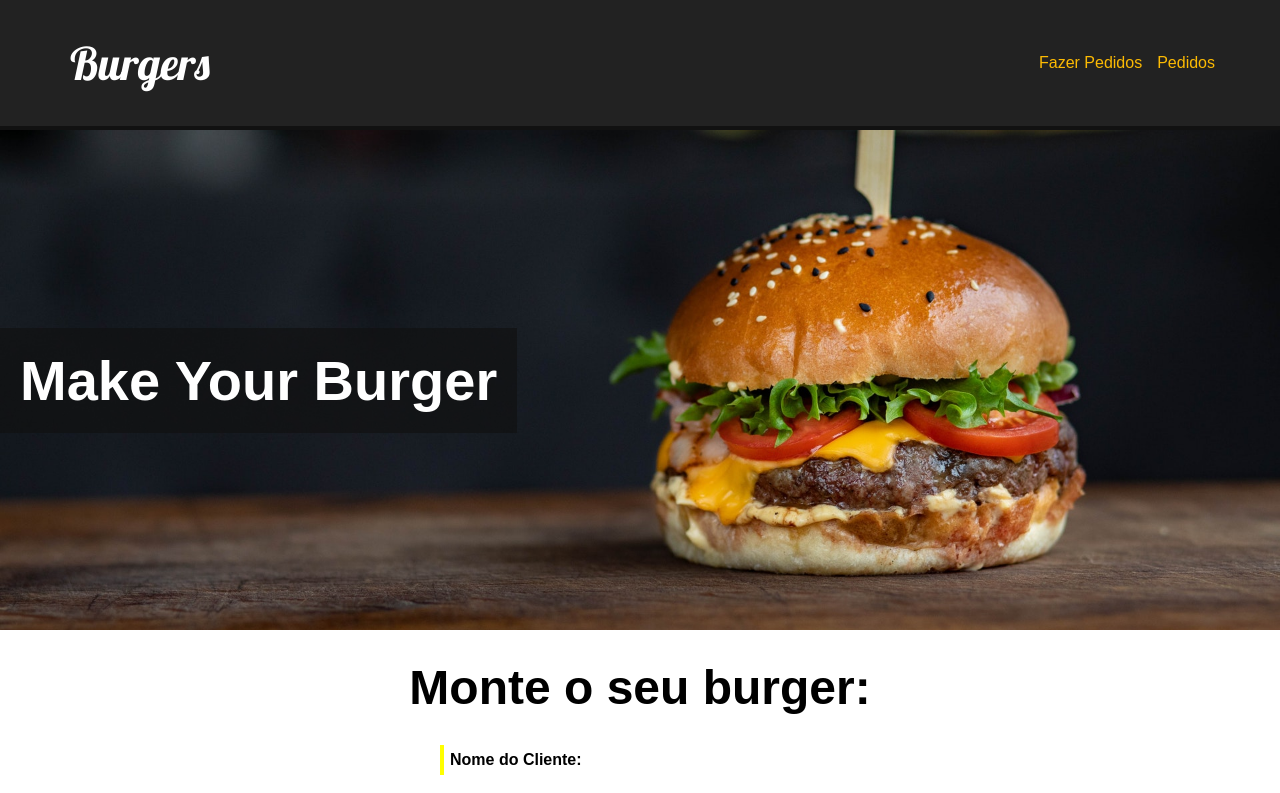
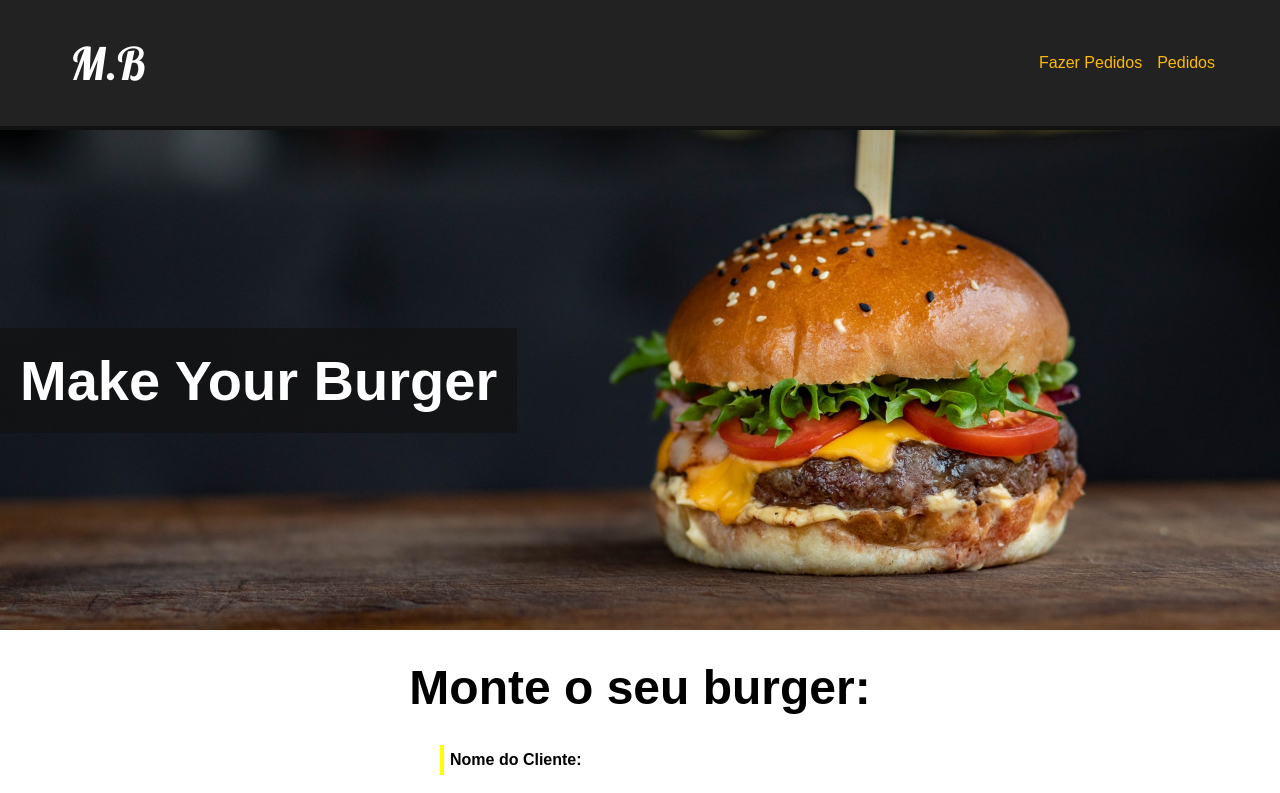
Before and after one commit to marciolucasjunior/Burgers, a React (Vite) app in the folder Hamburger/: page / in a window 1280 px wide. Shown: the top 793 px of the page. Built offline with nearby package versions, Linux system fonts and the light colour scheme.

Commit message:
Atualizando medidas

```diff
--- a/Hamburger/src/Components/Header.css
+++ b/Hamburger/src/Components/Header.css
@@ -10,6 +10,7 @@
 
 body {
     font-family: Arial, Helvetica, sans-serif;
+
 }
 
 .nav {
--- a/Hamburger/src/Components/Header.jsx
+++ b/Hamburger/src/Components/Header.jsx
@@ -1,17 +1,22 @@
 
+import { useRef, useLayoutEffect } from 'react'
 import './Header.css'
 
+
 function Header() {
+
+
+
 
   return (
     <div>
         <header>
                   <nav className="nav">
-                      <p id='logo'>Burgers</p>
-                      <a href="/"><p>Fazer Pedidos</p></a>
+                      <p id='logo'>M.B</p>
+                      <a href='/'><p>Fazer Pedidos</p></a>
                       <a href="/Pedidos" rel="next"><p>Pedidos</p></a>
                   </nav>
-    </header>
+       </header>
     </div>
   )
 
--- a/Hamburger/src/Components/Pedidos.css
+++ b/Hamburger/src/Components/Pedidos.css
@@ -1,5 +1,10 @@
 
 @media screen and (max-width:600px) {
+
+    body {
+        width: 100%;
+        height: 100%;
+    }
 
     h1{
         text-align: center;
@@ -28,8 +33,10 @@
 
 table {
     width: 100%;
+    margin: auto;
     border-collapse: collapse;
     border: 1px solid black;
+
 
 }
 
--- a/Hamburger/src/pages/Home.jsx
+++ b/Hamburger/src/pages/Home.jsx
@@ -8,6 +8,8 @@ import Footer from "../Components/Footer"
 
 
 function Home(){
+
+
 
 
     return (
```
Also changed, not shown: Hamburger/src/pages/Next.jsx (line endings or trailing spaces).
